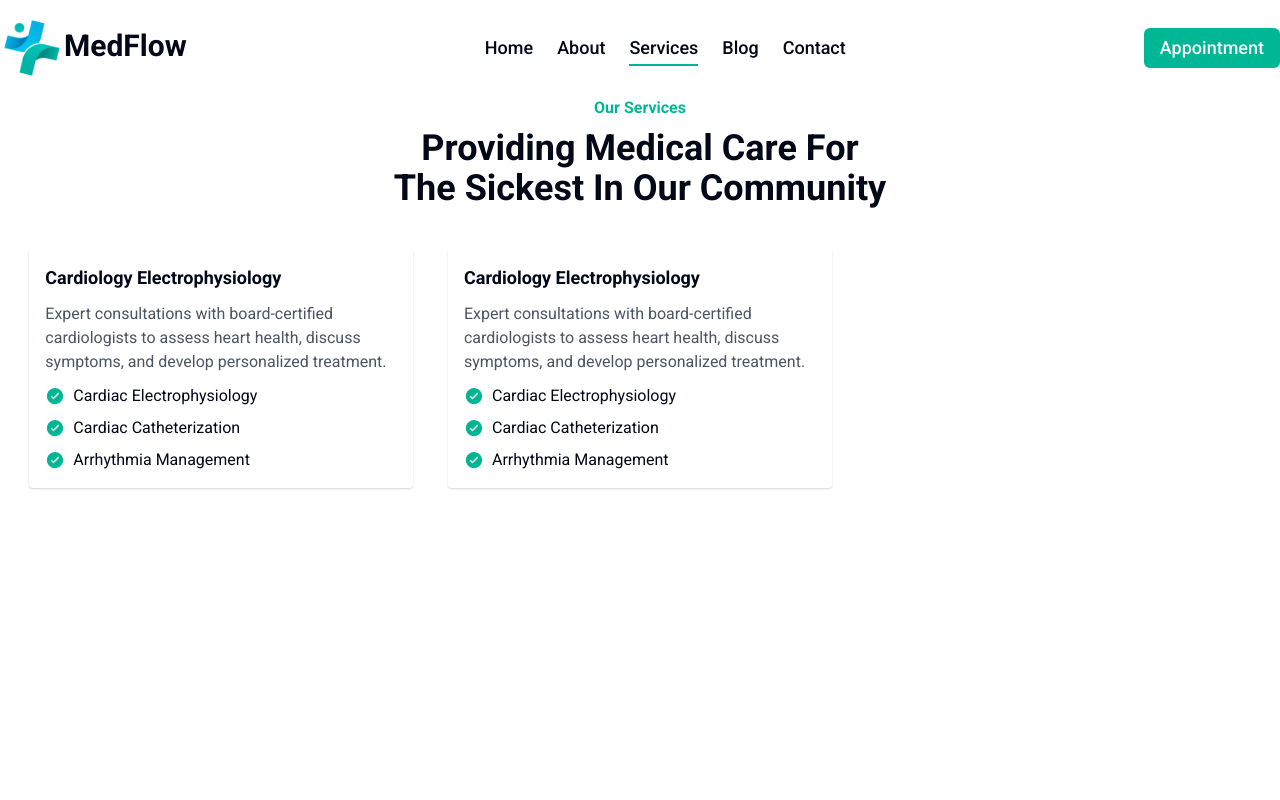
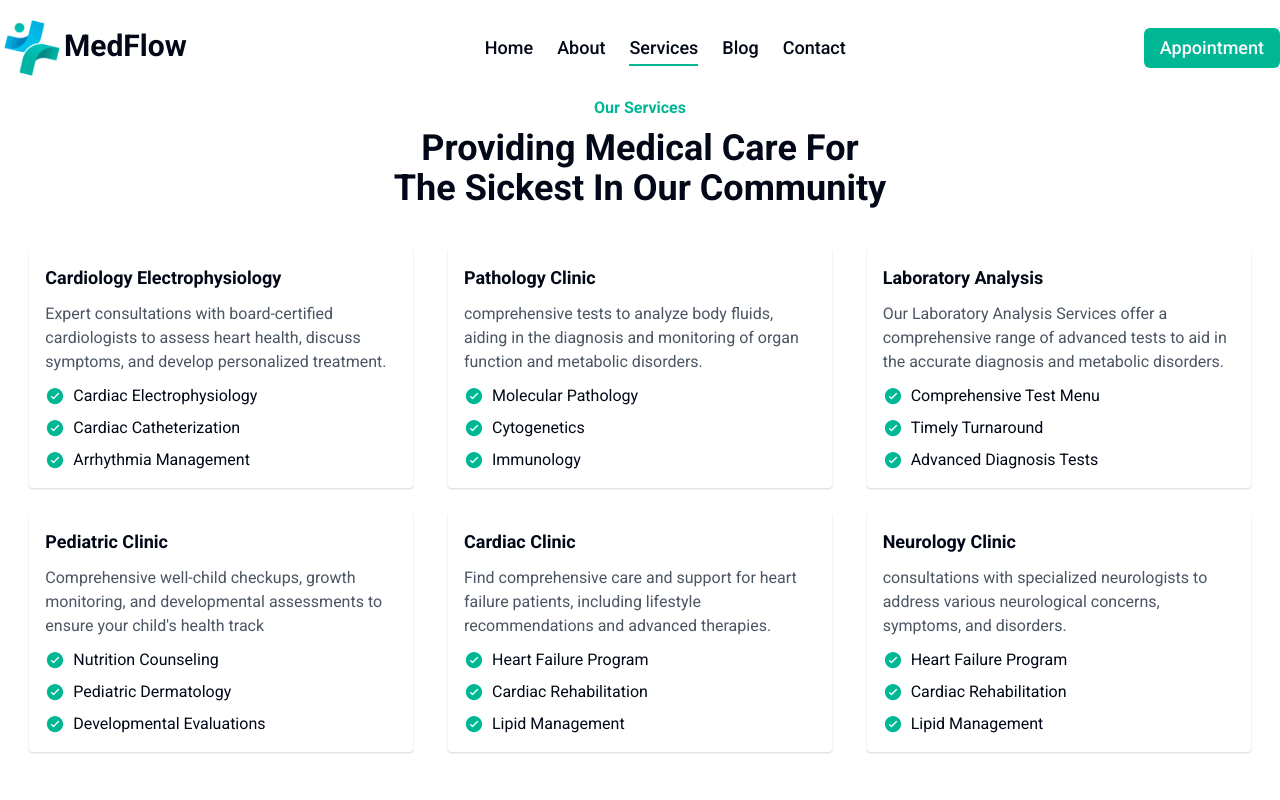
Before and after one commit to Mh-Monzil/MedFlow, a React (Vite) app: page /services in a window 1280 px wide. Shown: the top 800 px of the page. Built offline with nearby package versions, Linux system fonts and the light colour scheme.

Commit message:
card content added

```diff
--- a/src/pages/Services.jsx
+++ b/src/pages/Services.jsx
@@ -13,13 +13,53 @@ const Services = () => {
       ],
     },
     {
-      title: "Cardiology Electrophysiology",
+      title: "Pathology Clinic",
       description:
-        "Expert consultations with board-certified cardiologists to assess heart health, discuss symptoms, and develop personalized treatment.",
+        "comprehensive tests to analyze body fluids, aiding in the diagnosis and monitoring of organ function and metabolic disorders.",
       services: [
-        "Cardiac Electrophysiology",
-        "Cardiac Catheterization",
-        "Arrhythmia Management",
+        "Molecular Pathology",
+        "Cytogenetics",
+        "Immunology",
+      ],
+    },
+    {
+      title: "Laboratory Analysis",
+      description:
+        "Our Laboratory Analysis Services offer a comprehensive range of advanced tests to aid in the accurate diagnosis and metabolic disorders.",
+      services: [
+        "Comprehensive Test Menu",
+        "Timely Turnaround",
+        "Advanced Diagnosis Tests",
+      ],
+    },
+    {
+      title: "Pediatric Clinic",
+      description:
+        "Comprehensive well-child checkups, growth monitoring, and developmental assessments to ensure your child's health track",
+      services: [
+        "Nutrition Counseling",
+        "Pediatric Dermatology",
+        "Developmental Evaluations",
+      ],
+    },
+    {
+      title: "Cardiac Clinic",
+      description:
+        "Find comprehensive care and support for heart failure patients, including lifestyle recommendations and advanced therapies.",
+      services: [
+        "Heart Failure Program",
+        "Cardiac Rehabilitation",
+        "Lipid Management",
+      ],
+    },
+    {
+      title: "Neurology Clinic",
+      description:
+        "consultations with specialized neurologists to address various neurological concerns, symptoms, and disorders.",
+      services: [
+        "Heart Failure Program",
+        "Cardiac Rehabilitation",
+        "Lipid Management",
       ],
     },
   ];
```
